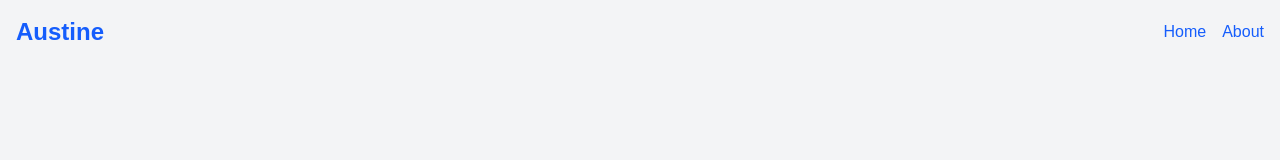
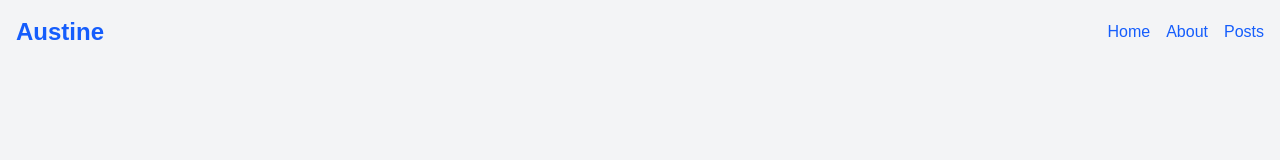
Before and after one commit to Austine247-droid/alx-project-0x02-setup, a Next.js app in the folder alx-project-0x02/: page / in a window 1280 px wide. Shown: the top 160 px of the page. Built offline with nearby package versions, Linux system fonts and the light colour scheme.

Commit message:
Updated files

```diff
--- a/alx-project-0x02/components/layout/Header.tsx
+++ b/alx-project-0x02/components/layout/Header.tsx
@@ -19,6 +19,11 @@ const Header = () => {
                         About
                     </Link>
                 </li>
+                <li>
+                    <Link href="/posts" className="text-blue-600 hover:underline hover:text-red-400">
+                        Posts
+                    </Link>
+                </li>
 
             </ul>
         </nav>
```
